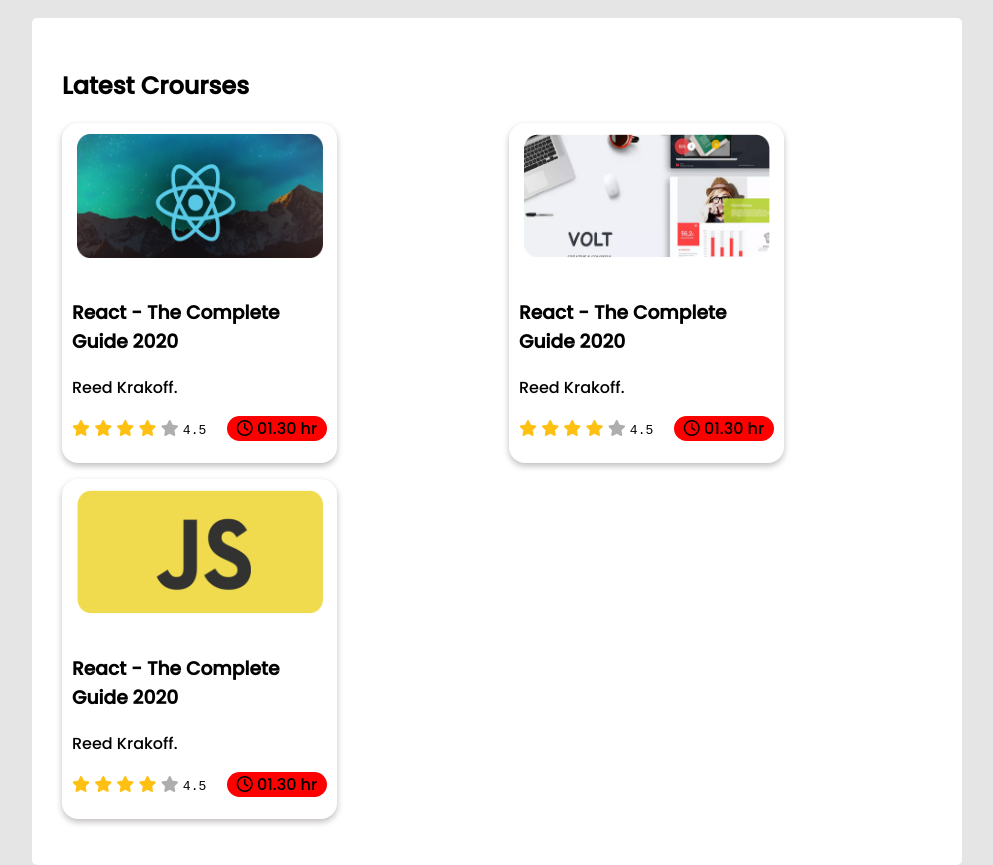
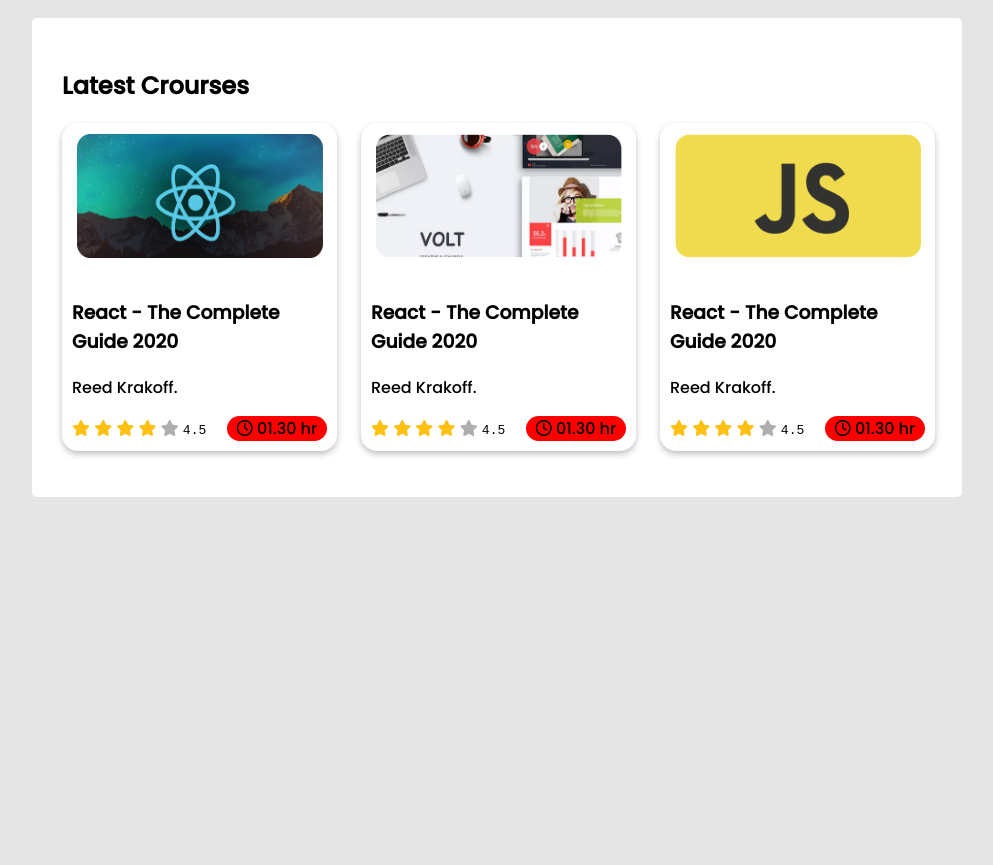
Before and after one commit to owakeelAhmmed/Leader-Board-Project, a plain HTML site: page index.html in a window 1280 px wide. Shown: the part 720-1585 px from the top of the page, without its empty margins (143-1136 px from the left). After the commit the page ends 1217 px from the top, so only its background shows below. Drawn offline with Linux system fonts and the light colour scheme.

Commit message:
finish project

```diff
--- a/css-file/style.css
+++ b/css-file/style.css
@@ -1,3 +1,4 @@
+
 /*---------- fonts------------ */
 @import url('https://fonts.googleapis.com/css2?family=Arimo:ital,wght@1,600&family=Poppins:wght@500&display=swap');
 /*-----------All Utilites  ---------------- */
@@ -94,12 +95,11 @@ top blog styles end
  ------------- */
 .courses{
     display: grid;
-    grid-template-columns: repeat(2, 1fr);
+    grid-template-columns: repeat(3, 1fr);
     grid-column-gap: 24px;
 }
 .course{
     width: 275px;
-    height: 340px;
     background-color: #FFFFFF;
     border-radius: 16px;
     margin-bottom: 16px;
@@ -150,7 +150,7 @@ top blog styles end
         justify-items: center;
     }
 
-} */
+}
 
 @media only screen and (min-width:688px) and (max-width:992px) {
     .container{
```
Also changed, not shown: index.html (+1 -0 lines).
